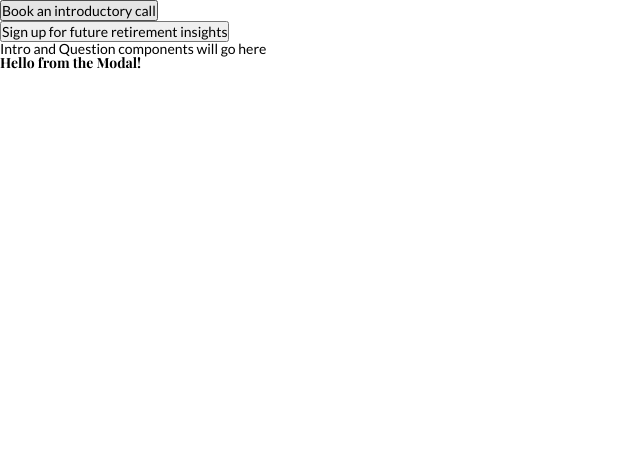
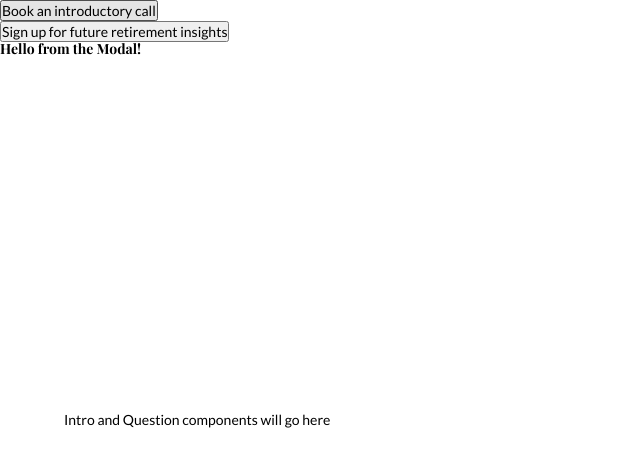
Before and after one commit to andrews1022/trustic-wealth-management-survey-react-typescript, a React (Create React App) app: page / in a window 1280 px wide. Shown: the top 466 px of the page, without its empty margins (0-640 px from the left). Built offline with nearby package versions, Linux system fonts and the light colour scheme.

Commit message:
started adding styles to master form

```diff
--- a/src/components/MasterForm/index.tsx
+++ b/src/components/MasterForm/index.tsx
@@ -7,25 +7,28 @@ import FormContext from '../../context/FormContext';
 import Nav from '../Nav';
 import Modal from '../Modal';
 
+// styles
+import * as S from './styles';
+
 const MasterForm = () => {
 	const formContext = useContext(FormContext);
 
 	return (
 		<div>
 			{formContext.formState.currentStep !== 4 ? (
-				<div className='master-form'>
+				<S.Wrapper>
 					<Nav />
 
-					<div className='master-form__inner'>
+					<S.InnerWrapper>
 						<p>Intro and Question components will go here</p>
 						{/* <Intro /> */}
 						{/* <Question1 /> */}
 						{/* <Question2 /> */}
 						{/* <Question3 /> */}
-					</div>
+					</S.InnerWrapper>
 
 					<Modal />
-				</div>
+				</S.Wrapper>
 			) : (
 				<div>
 					<p>Results component will go here</p>
--- a/src/components/MasterForm/styles.ts
+++ b/src/components/MasterForm/styles.ts
@@ -1 +1,24 @@
 import styled from 'styled-components';
+
+export const Wrapper = styled.div`
+	height: 100vh;
+	position: relative;
+
+	@media ${({ theme }) => theme.mediaQueries.tabletPortrait} {
+		height: auto;
+	}
+`;
+
+export const InnerWrapper = styled.div`
+	position: absolute;
+	left: 50%;
+	top: 52.5%;
+	transform: translate(-50%, -50%);
+	width: 90%;
+
+	@media ${({ theme }) => theme.mediaQueries.tabletPortrait} {
+		position: static;
+		transform: translate(0, 0);
+		width: 100%;
+	}
+`;
```
Also changed, not shown: src/types/types.ts (+13 -13 lines).
